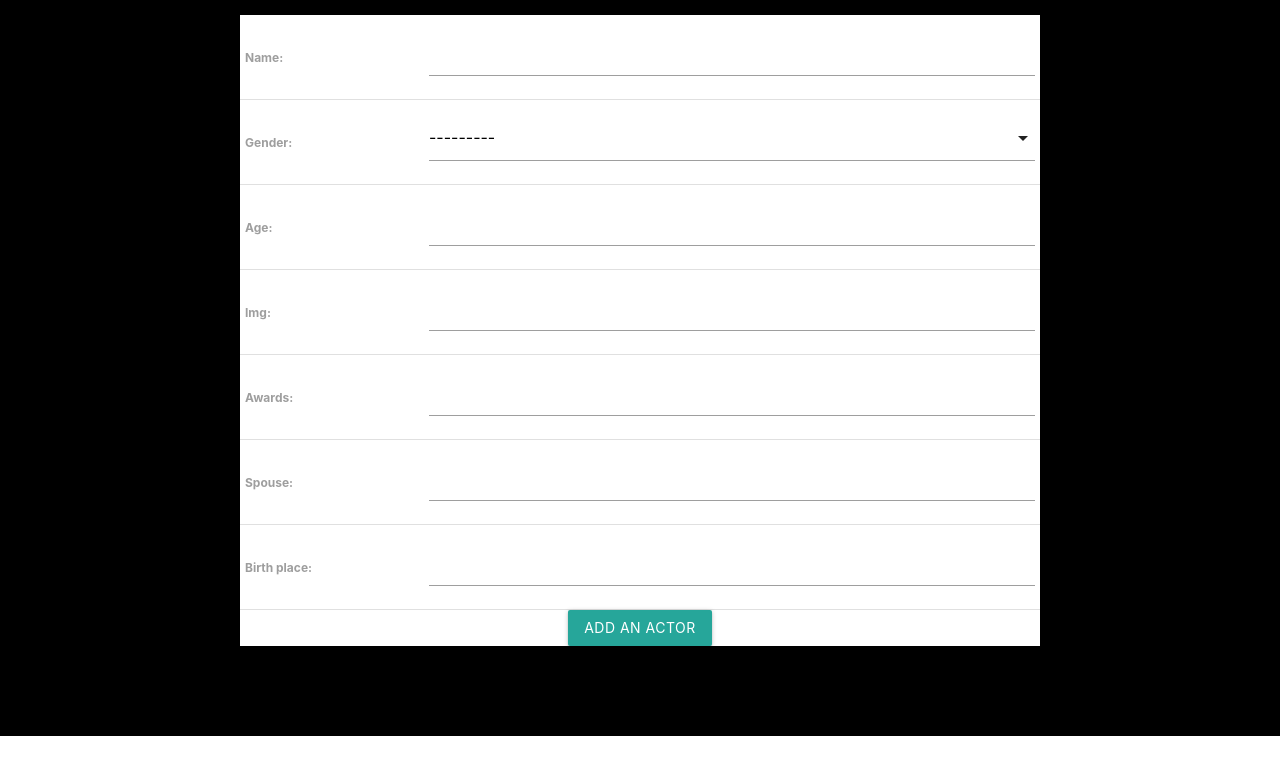
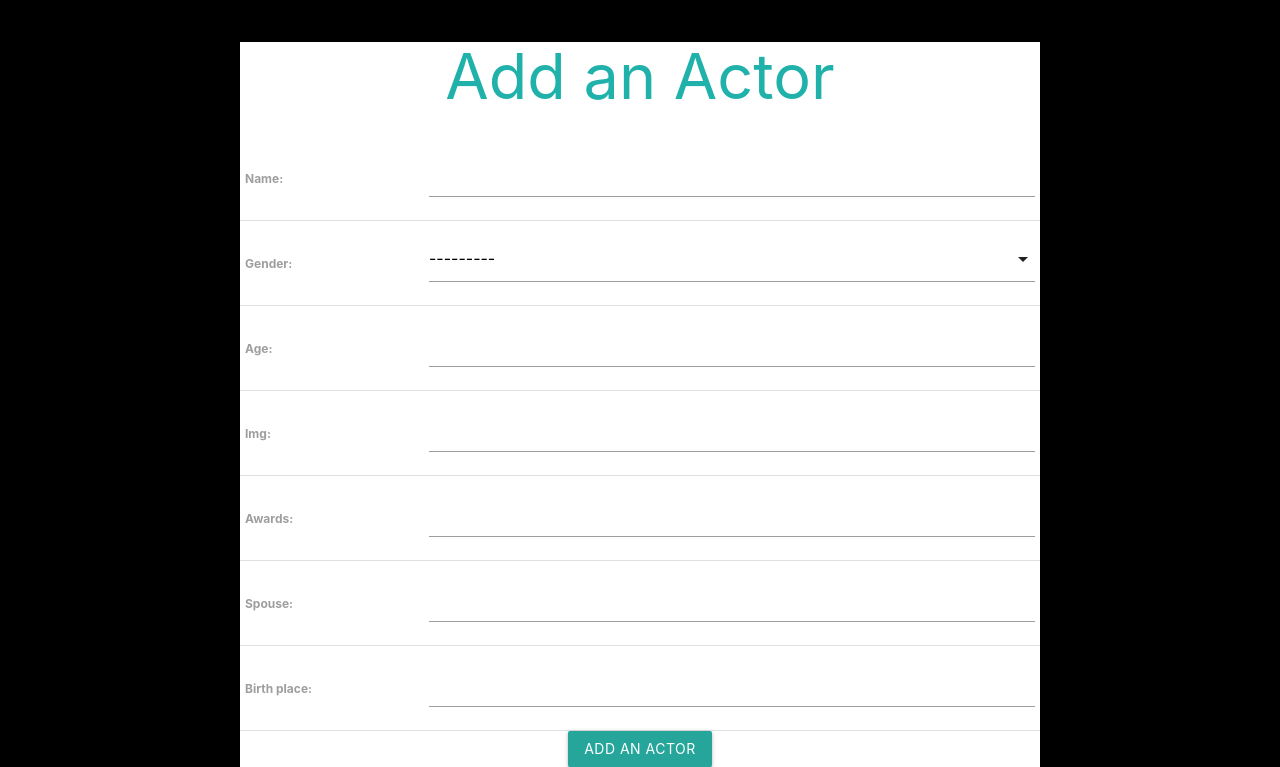
Before and after one commit to Hasanrizvi1993/Movie-Actor, a Django app: page /actors/create/ in a window 1280 px wide. Shown: the part 64-831 px from the top of the page. Before the commit the page ends 800 px from the top, so only its background shows below. Run offline with Django 4.2, Linux system fonts and the light colour scheme; the visitor is signed in with stand-in values (Sample User, id 1).

Commit message:
added actor h1

```diff
--- a/main_app/templates/actor_form.html
+++ b/main_app/templates/actor_form.html
@@ -2,6 +2,7 @@
 {% load materializecss %}
 {% block content %}
 <div id="actor-form-container">
+    <h1>Add an Actor</h1>
     <form action="" method="post">
         {% csrf_token %}
         <table>
```
